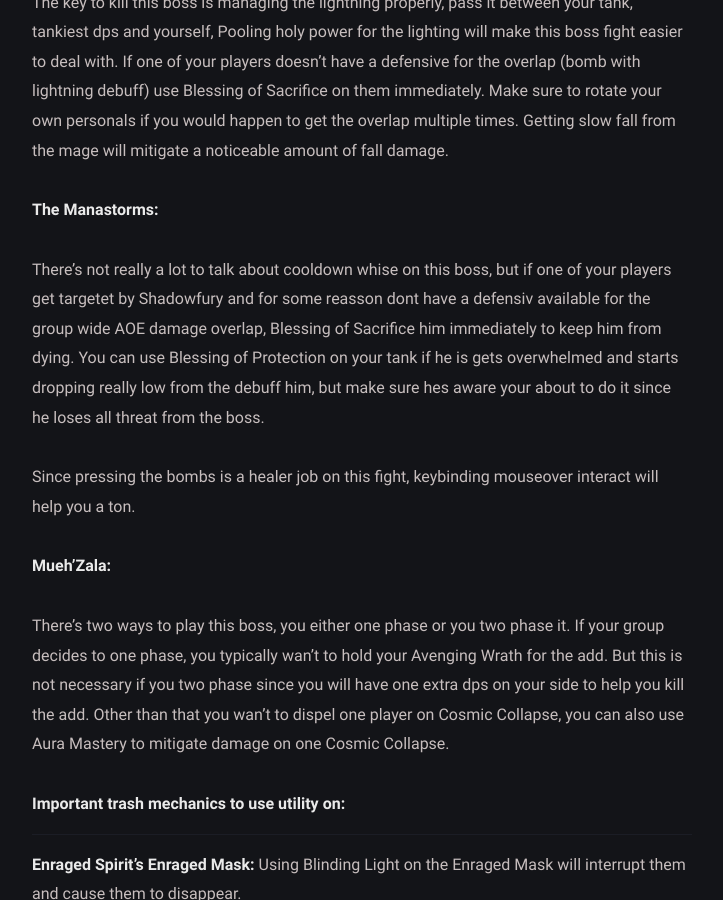
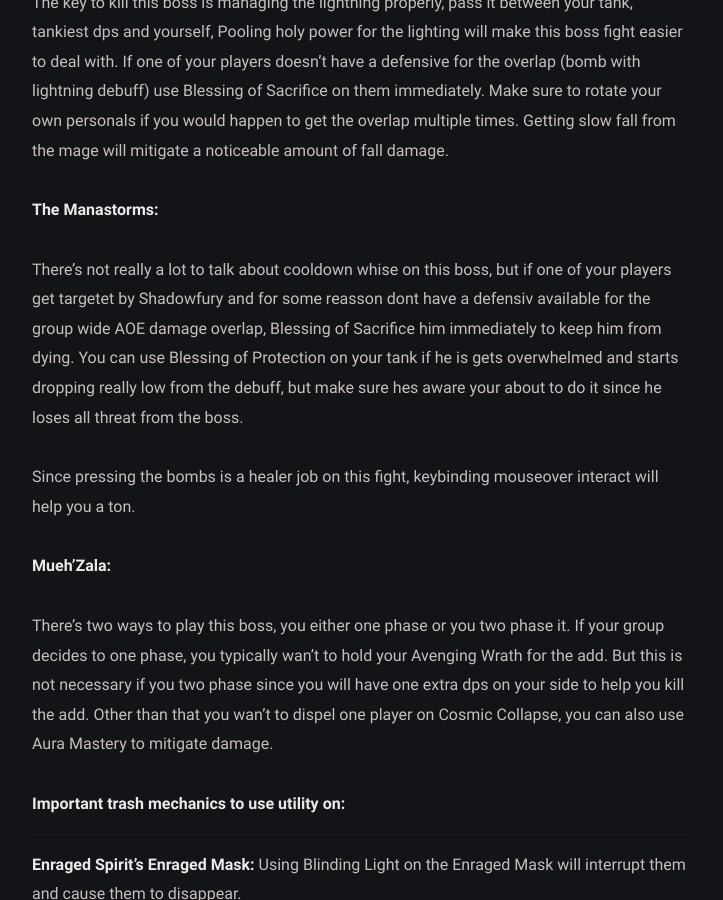
Before and after one commit to BetterThanWowhead/BetterThanWowhead.github.io, a Jekyll site: the page built from pages/M+/dungeons/dos.md, in a window 1280 px wide and 900 px high, scrolled down 756 px. Shown: the whole window, without its empty margins (278-1001 px from the left). Built offline with Jekyll 4.4.1, drawn with Linux system fonts in a browser that asks for light colours; a script that is not in the unit is left out.

Commit message:
Update dos.md

```diff
--- a/pages/M+/dungeons/dos.md
+++ b/pages/M+/dungeons/dos.md
@@ -14,13 +14,13 @@ The key to kill this boss is managing the lightning properly, pass it between yo
 
 **The Manastorms:**
 
-There's not really a lot to talk about cooldown whise on this boss, but if one of your players get targetet by Shadowfury and for some reasson dont have a defensiv available for the group wide AOE damage overlap, Blessing of Sacrifice him immediately to keep him from dying. You can use Blessing of Protection on your tank if he is gets overwhelmed and starts dropping really low from the debuff him, but make sure hes aware your about to do it since he loses all threat from the boss.
+There's not really a lot to talk about cooldown whise on this boss, but if one of your players get targetet by Shadowfury and for some reasson dont have a defensiv available for the group wide AOE damage overlap, Blessing of Sacrifice him immediately to keep him from dying. You can use Blessing of Protection on your tank if he is gets overwhelmed and starts dropping really low from the debuff, but make sure hes aware your about to do it since he loses all threat from the boss.
 
 Since pressing the bombs is a healer job on this fight, keybinding mouseover interact will help you a ton.
 
 **Mueh'Zala:**
 
-There's two ways to play this boss, you either one phase or you two phase it. If your group decides to one phase, you typically wan't to hold your Avenging Wrath for the add. But this is not necessary if you two phase since you will have one extra dps on your side to help you kill the add. Other than that you wan't to dispel one player on Cosmic Collapse, you can also use Aura Mastery to mitigate damage on one Cosmic Collapse.
+There's two ways to play this boss, you either one phase or you two phase it. If your group decides to one phase, you typically wan't to hold your Avenging Wrath for the add. But this is not necessary if you two phase since you will have one extra dps on your side to help you kill the add. Other than that you wan't to dispel one player on Cosmic Collapse, you can also use Aura Mastery to mitigate damage.
 
 **Important trash mechanics to use utility on:**
 
```
